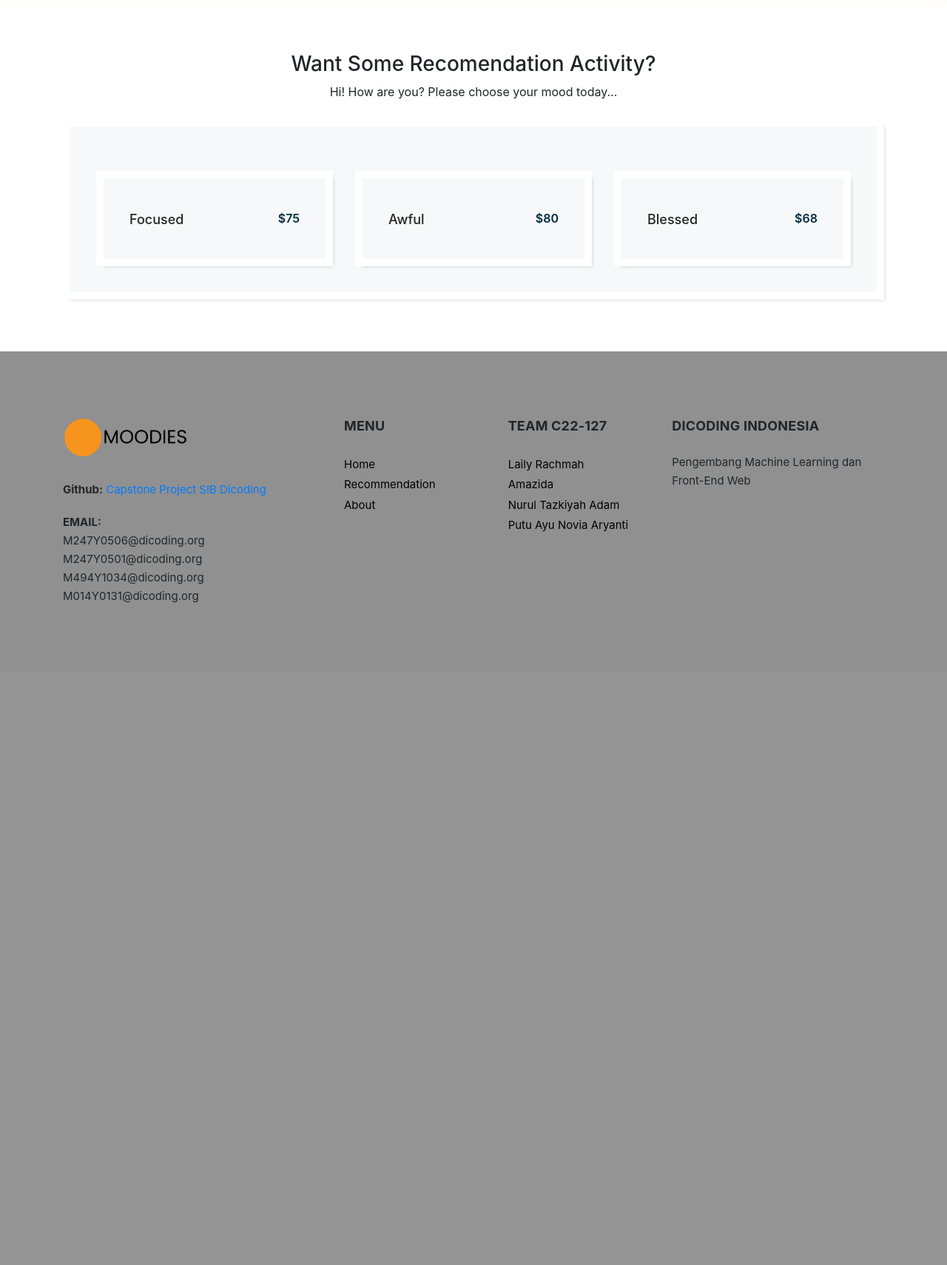
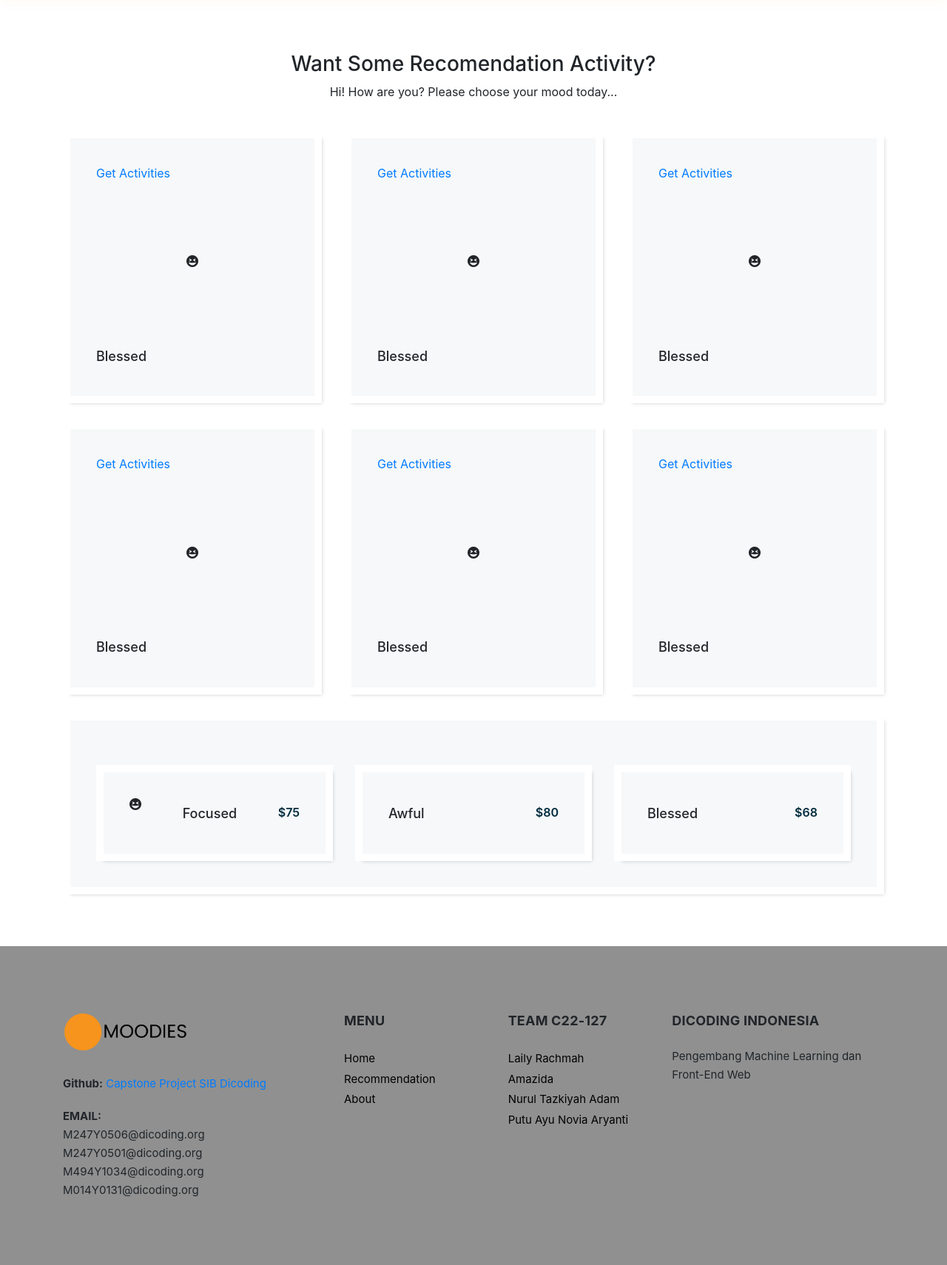
Before and after one commit to lailyrhmh/capstone-project-sib-dicoding, a Flask app: page /recommendation-activity in a window 1280 px wide. Shown: the part 102-1812 px from the top of the page at 74% size. Before the commit the page ends 917 px from the top, so only its background shows below. Run offline with Flask 2, Linux system fonts and the light colour scheme; parts of the project's set-up code (start-up, migrations or seed data) failed here and were passed over.

Commit message:
edit tampilan pilihan sub-mood

```diff
--- a/templates/activity-recomendation.html
+++ b/templates/activity-recomendation.html
@@ -12,11 +12,130 @@
       <p align="center">
          Hi! How are you? Please choose your mood today...
       </p>
+      <div class="row">
+         <div class="col-sm-6 col-md-4 col-lg-4">
+            <div class="box">
+               <div class="option_container">
+                  <div class="options">
+                     <a href="" class="option">
+                     Get Activities
+                     </a>
+                  </div>
+               </div>
+               <div class="img-box">
+                  <i class='fas fa-grin-squint'></i>
+               </div>
+               <div class="detail-box">
+                  <h5>
+                     Blessed
+                  </h5>
+               </div>
+            </div>
+         </div>
+         <div class="col-sm-6 col-md-4 col-lg-4">
+           <div class="box">
+              <div class="option_container">
+                 <div class="options">
+                    <a href="" class="option">
+                    Get Activities
+                    </a>
+                 </div>
+              </div>
+              <div class="img-box">
+                 <i class='fas fa-grin-squint'></i>
+              </div>
+              <div class="detail-box">
+                 <h5>
+                    Blessed
+                 </h5>
+              </div>
+           </div>
+        </div>
+        <div class="col-sm-6 col-md-4 col-lg-4">
+           <div class="box">
+              <div class="option_container">
+                 <div class="options">
+                    <a href="" class="option">
+                    Get Activities
+                    </a>
+                 </div>
+              </div>
+              <div class="img-box">
+                 <i class='fas fa-grin-squint'></i>
+              </div>
+              <div class="detail-box">
+                 <h5>
+                    Blessed
+                 </h5>
+              </div>
+           </div>
+        </div>
+        <div class="col-sm-6 col-md-4 col-lg-4">
+           <div class="box">
+              <div class="option_container">
+                 <div class="options">
+                    <a href="" class="option">
+                    Get Activities
+                    </a>
+                 </div>
+              </div>
+              <div class="img-box">
+                 <i class='fas fa-grin-squint'></i>
+              </div>
+              <div class="detail-box">
+                 <h5>
+                    Blessed
+                 </h5>
+              </div>
+           </div>
+        </div>
+        <div class="col-sm-6 col-md-4 col-lg-4">
+           <div class="box">
+              <div class="option_container">
+                 <div class="options">
+                    <a href="" class="option">
+                    Get Activities
+                    </a>
+                 </div>
+              </div>
+              <div class="img-box">
+                 <i class='fas fa-grin-squint'></i>
+              </div>
+              <div class="detail-box">
+                 <h5>
+                    Blessed
+                 </h5>
+              </div>
+           </div>
+        </div>
+        <div class="col-sm-6 col-md-4 col-lg-4">
+           <div class="box">
+              <div class="option_container">
+                 <div class="options">
+                    <a href="" class="option">
+                    Get Activities
+                    </a>
+                 </div>
+              </div>
+              <div class="img-box">
+                 <i class='fas fa-grin-squint'></i>
+              </div>
+              <div class="detail-box">
+                 <h5>
+                    Blessed
+                 </h5>
+              </div>
+           </div>
+        </div>
+      </div>
+
+      <!-- ini bagian yang bisa di klik -->
       <div class="box">
          <div class="row">
             <div class="col-sm-6 col-md-4 col-lg-4">
                <div class="box">
                   <div class="detail-box", cursor=pointer, onclick="find('focused')">
+                     <i class='fas fa-grin-squint'></i>
                      <h5>
                         Focused
                      </h5>
@@ -29,6 +148,7 @@
             <div class="col-sm-6 col-md-4 col-lg-4">
                <div class="box">
                   <div class="detail-box" cursor=pointer, onclick="find('awful')">
+
                      <h5>
                         Awful
                      </h5>
@@ -52,7 +172,7 @@
             </div>
          </div>
       </div>
-    </div>
+   </div>
 </section>
 
 <script>
```
